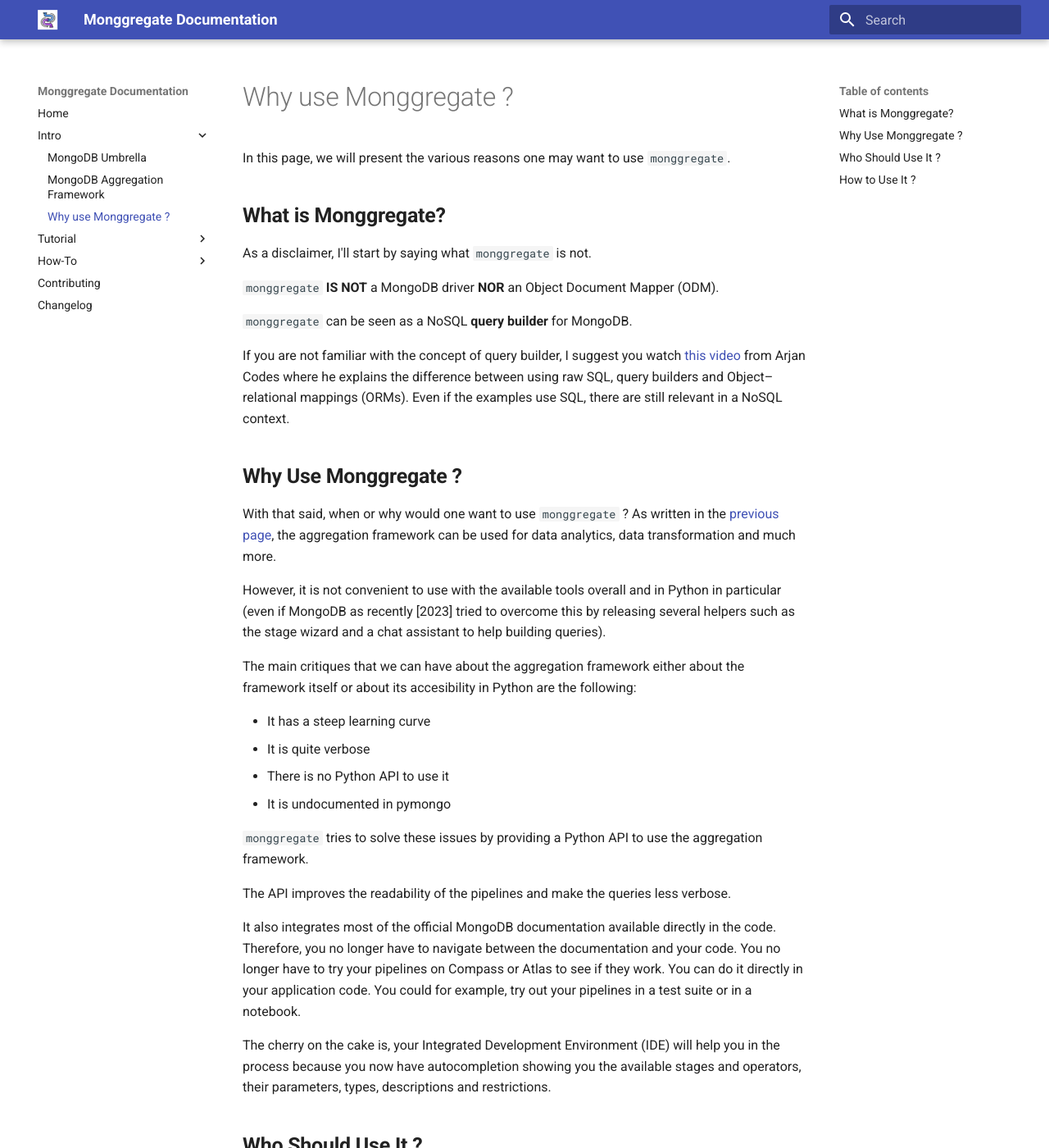
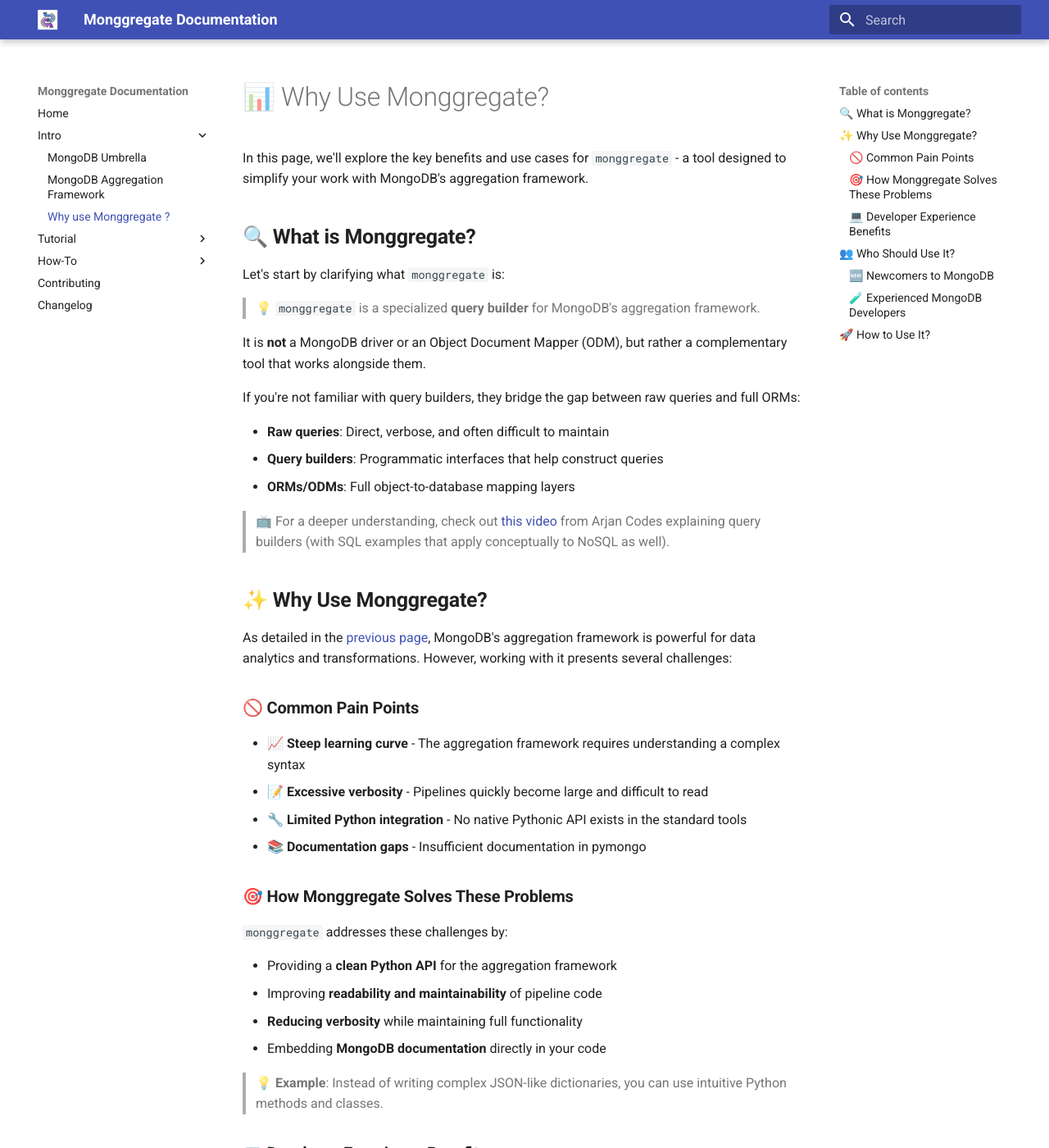
Before and after one commit to VianneyMI/monggregate, an MkDocs documentation site: the page built from docs/intro/why-use-monggregate.md, in a window 1280 px wide and 1400 px high. Shown: the whole window at 82% size. Built offline with MkDocs 1.6.1 and Material for MkDocs 9.7.7, drawn with Linux system fonts in a browser that asks for light colours; some of the changed text lies outside the part shown.

Commit message:
Improved the why-use-monggregate page

```diff
--- a/docs/intro/why-use-monggregate.md
+++ b/docs/intro/why-use-monggregate.md
@@ -1,45 +1,78 @@
-In this page, we will present the various reasons one may want to use `monggregate`.
+# 📊 Why Use Monggregate?
 
-## **What is Monggregate?**
+In this page, we'll explore the key benefits and use cases for `monggregate` - a tool designed to simplify your work with MongoDB's aggregation framework.
 
-As a disclaimer, I'll start by saying what `monggregate` is not.
+## 🔍 **What is Monggregate?**
 
-`monggregate` **IS NOT** a MongoDB driver **NOR** an Object Document Mapper (ODM).
+Let's start by clarifying what `monggregate` is:
 
-`monggregate` can be seen as a NoSQL **query builder** for MongoDB.
+> 💡 `monggregate` is a specialized **query builder** for MongoDB's aggregation framework.
 
-If you are not familiar with the concept of query builder, I suggest you watch [this video](https://www.youtube.com/watch?v=x1fCJ7sUXCM) from Arjan Codes where he explains the difference between using raw SQL, query builders and Object–relational mappings (ORMs).
-Even if the examples use SQL, there are still relevant in a NoSQL context.
+It is **not** a MongoDB driver or an Object Document Mapper (ODM), but rather a complementary tool that works alongside them.
 
-## **Why Use Monggregate ?**
+If you're not familiar with query builders, they bridge the gap between raw queries and full ORMs:
 
-With that said, when or why would one want to use `monggregate` ?
-As written in the [previous page](mongodb-aggregation-framework.md), the aggregation framework can be used for data analytics, data transformation and much more.
+* **Raw queries**: Direct, verbose, and often difficult to maintain
+* **Query builders**: Programmatic interfaces that help construct queries
+* **ORMs/ODMs**: Full object-to-database mapping layers
 
-However, it is not convenient to use with the available tools overall and in Python in particular (even if MongoDB as recently [2023] tried to overcome this by releasing several helpers such as the stage wizard and a chat assistant to help building queries).
+> 📺 For a deeper understanding, check out [this video](https://www.youtube.com/watch?v=x1fCJ7sUXCM) from Arjan Codes explaining query builders (with SQL examples that apply conceptually to NoSQL as well).
 
-The main critiques that we can have about the aggregation framework either about the framework itself or about its accesibility in Python are the following:
+## ✨ **Why Use Monggregate?**
 
-* It has a steep learning curve
-* It is quite verbose
-* There is no Python API to use it
-* It is undocumented in pymongo
+As detailed in the [previous page](mongodb-aggregation-framework.md), MongoDB's aggregation framework is powerful for data analytics and transformations. However, working with it presents several challenges:
 
-`monggregate` tries to solve these issues by providing a Python API to use the aggregation framework.
+### 🚫 **Common Pain Points**
 
-The API improves the readability of the pipelines and make the queries less verbose.
+* 📈 **Steep learning curve** - The aggregation framework requires understanding a complex syntax
+* 📝 **Excessive verbosity** - Pipelines quickly become large and difficult to read
+* 🔧 **Limited Python integration** - No native Pythonic API exists in the standard tools
+* 📚 **Documentation gaps** - Insufficient documentation in pymongo
 
-It also integrates most of the official MongoDB documentation available directly in the code. Therefore, you no longer have to navigate between the documentation and your code. You no longer have to try your pipelines on Compass or Atlas to see if they work. You can do it directly in your application code. You could for example, try out your pipelines in a test suite or in a notebook.
+### 🎯 **How Monggregate Solves These Problems**
 
-The cherry on the cake is, your Integrated Development Environment (IDE) will help you in the process because you now have autocompletion showing you the available stages and operators, their parameters, types, descriptions and restrictions.
+`monggregate` addresses these challenges by:
 
-## **Who Should Use It ?**
+* Providing a **clean Python API** for the aggregation framework
+* Improving **readability and maintainability** of pipeline code
+* **Reducing verbosity** while maintaining full functionality
+* Embedding **MongoDB documentation** directly in your code
 
-The package is probably more useful for data and sofware engineers that are not familiar with the aggregation framework or that are not familiar with MongoDB in general.
+> 💡 **Example**: Instead of writing complex JSON-like dictionaries, you can use intuitive Python methods and classes.
 
-However, developers that are already familiar with the aggregation framework or MongoDB may also find it useful as it can help them to build pipelines faster and with less errors.<br>
-It can also improve the readability of the pipelines built.
+### 💻 **Developer Experience Benefits**
 
-## **How to Use It ?**
+With `monggregate`, you gain:
 
-In the [following pages](../tutorial/getting-started.md), we will see how to use `monggregate` to build aggregation pipelines.
+* **IDE integration** with autocompletion for stages, operators, parameters
+* **Type hints** showing available options and their descriptions
+* **Inline documentation** eliminating constant reference to external docs
+* **Pipeline testing** directly in your application or notebooks
+
+## 👥 **Who Should Use It?**
+
+### 🆕 **Newcomers to MongoDB**
+
+If you're new to MongoDB or the aggregation framework, `monggregate` offers:
+* A gentler learning curve
+* Clear guidance on available options
+* Fewer syntax errors while learning
+
+### 🧪 **Experienced MongoDB Developers**
+
+Even if you're already familiar with MongoDB, `monggregate` provides:
+* Faster pipeline development
+* Reduced errors in complex queries
+* Better readability for team collaboration
+* Simplified maintenance of complex pipelines
+
+## 🚀 **How to Use It?**
+
+Ready to get started with `monggregate`? The [following pages](../tutorial/getting-started.md) will guide you through:
+
+* Installation and setup
+* Building your first pipeline
+* Advanced techniques for complex scenarios
+* Best practices for production use
+
+> 📘 **Next Step**: Continue to our [Getting Started guide](../tutorial/getting-started.md) to begin working with `monggregate`.
```
